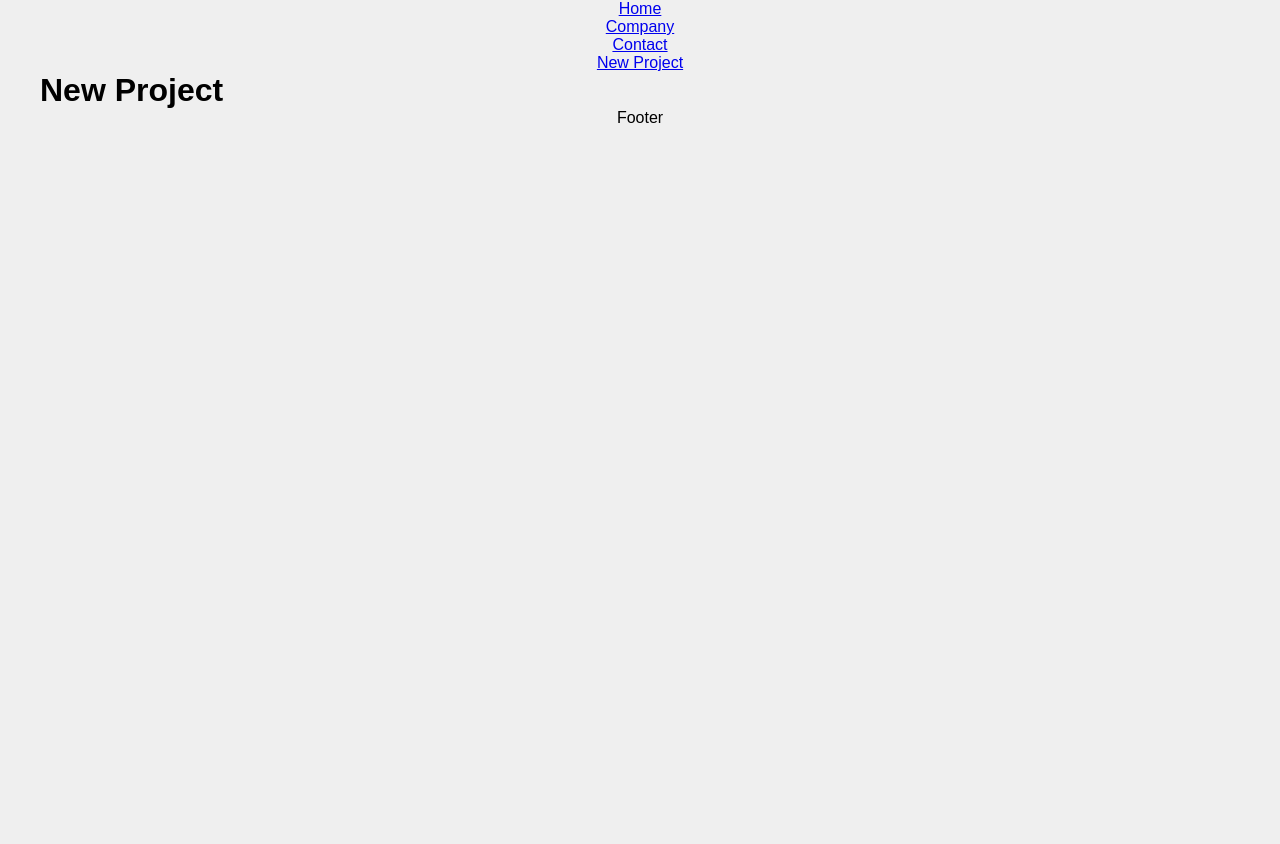
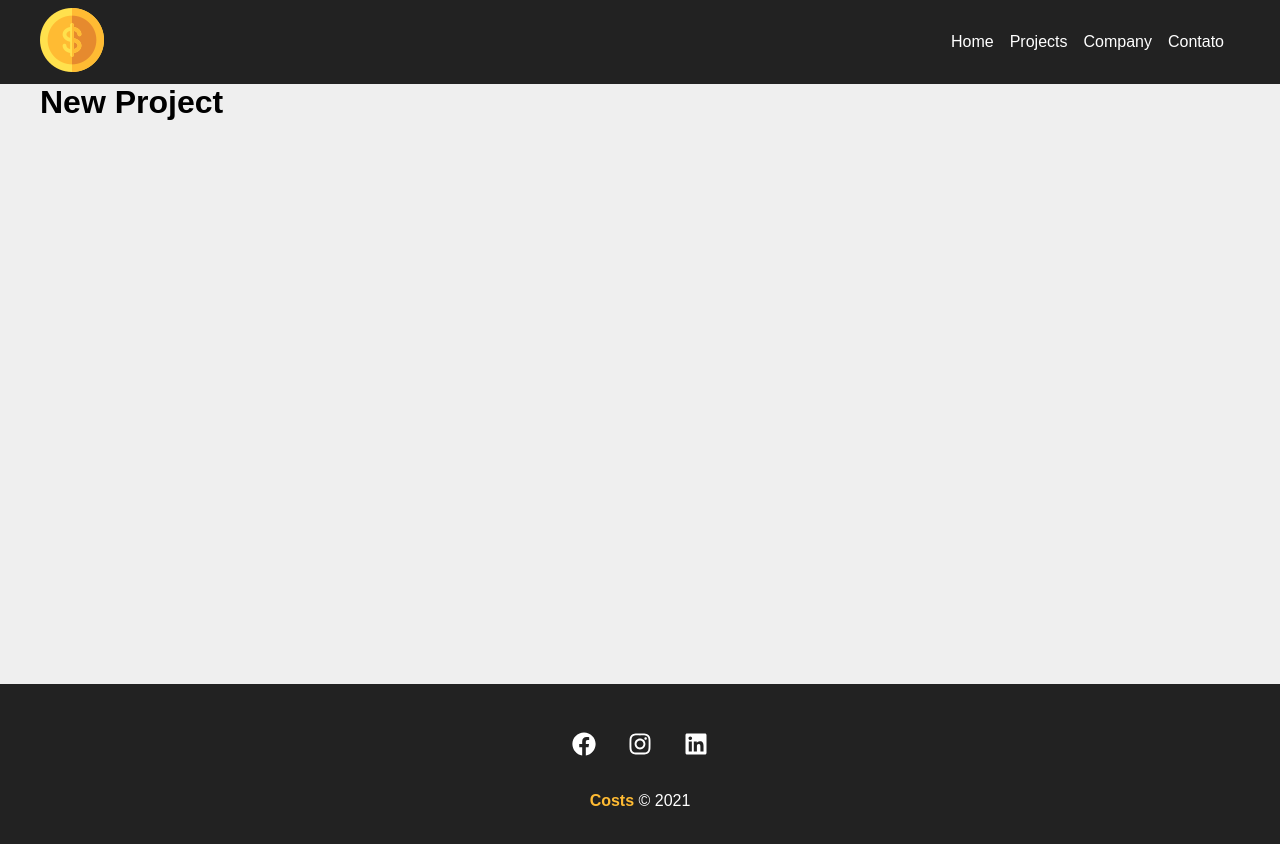
Before and after one commit to moraisale/costs, a React (Create React App) app: page /newproject in a window 1280 px wide. Shown: the top 844 px of the page. Before the commit the page ends 800 px from the top, so only its background shows below. Built offline with nearby package versions, Linux system fonts and the light colour scheme.

Commit message:
Atualizando

```diff
--- a/src/App.js
+++ b/src/App.js
@@ -5,23 +5,23 @@
 import Home from './pages/Home';
 import NewProject from './pages/NewProject';
 import Container from './components/layout/Container'
+import Navbar from './components/layout/Navbar'
+import Footer from './components/layout/Footer'
+import Projects from './pages/Projects';
 
 function App() {
   return (
-    <div className="App">
-      <Router>
-        <ul>
-          <li> <Link to="/">Home</Link> </li>
-          <li><Link to="/company">Company</Link></li>
-          <li><Link to="/contact">Contact</Link></li>
-          <li><Link to="/newproject">New Project</Link></li>
-        </ul>
+      <Router >
+        <Navbar/>
         <Switch>
           <Container customClass="min-height">
             <Route exact path="/">
-               <Home/>
+              <Home/>
             </Route>
-             <Route exact path="/company">
+            <Route exact path="/projects">
+              <Projects/>
+            </Route>
+            <Route exact path="/company">
               <Company/>
             </Route>
             <Route exact path="/contact">
@@ -31,12 +31,10 @@
               <NewProject/>
             </Route>
           </Container>
-
-      </Switch>
-      <p>Footer</p>
+        </Switch>
+        <Footer/>
       </Router>
 
-    </div>
   );
 }
 
--- a/src/components/layout/Container.module.css
+++ b/src/components/layout/Container.module.css
@@ -6,16 +6,15 @@
   flex-wrap: wrap;
 }
 
-.min-height {
-  min-height: 75%;
-}
-
 .start {
   justify-content: flex-start;
 }
 
 .column {
-  display: flex;
+  flex-direction: column;
   justify-content: flex-start;
-  flex-direction: column;
 }
+
+.min-height {
+  min-height: 75vh;
+}
--- /dev/null
+++ b/src/components/layout/Footer.js
@@ -0,0 +1,25 @@
+import {FaFacebook, FaLinkedin, FaInstagram} from 'react-icons/fa'
+import logo from '../../img/costs_logo.png'
+import styles from './Footer.module.css'
+
+
+function Footer () {
+  return (
+    <footer className={styles.footer}>
+        <ul className={styles.social_list}>
+          <li>
+            <FaFacebook/>
+          </li>
+          <li>
+            <FaInstagram/>
+          </li>
+          <li>
+            <FaLinkedin/>
+          </li>
+        </ul>
+        <p className={styles.copy_right}><span>Costs</span> &copy; 2021</p>
+      </footer>
+
+  )
+}
+export default Footer
--- /dev/null
+++ b/src/components/layout/Footer.module.css
@@ -0,0 +1,34 @@
+.footer {
+  background-color: #222;
+  color: #fff;
+  padding: 3em;
+  text-align: center;
+}
+
+.social_list {
+  display: flex;
+  justify-content: center;
+  list-style-type: none;
+}
+
+.social_list li {
+  margin: 0 1em;
+}
+
+.social_list li:hover {
+  color: #ffbb33;
+}
+
+.social_list svg {
+  font-size: 1.5em;
+  cursor: pointer;
+}
+
+.copy_right {
+  margin-top: 2em;
+}
+
+.copy_right span {
+  font-weight: bold;
+  color: #ffbb33;
+}
--- /dev/null
+++ b/src/components/layout/Navbar.js
@@ -0,0 +1,34 @@
+import {Link} from 'react-router-dom'
+import Container from './Container'
+import logo from '../../img/costs_logo.png'
+import styles from './Navbar.module.css'
+
+function Navbar () {
+  return (
+    <nav class={styles.navbar}>
+      <Container>
+        <Link to="/">
+          <img src={logo} alt="Costs" />
+        </Link>
+        <ul className={styles.list}>
+          <li className={styles.item}>
+            <Link to="/">Home</Link>
+          </li>
+          <li className={styles.item}>
+            <Link to="/projects">Projects</Link>
+          </li>
+          <li className={styles.item}>
+            <Link to="/company">Company</Link>
+          </li>
+          <li className={styles.item}>
+            <Link to="/contact">Contato</Link>
+          </li>
+        </ul>
+
+      </Container>
+      </nav>
+
+  )
+}
+
+export default Navbar
--- /dev/null
+++ b/src/components/layout/Navbar.module.css
@@ -0,0 +1,27 @@
+.navbar {
+  display: flex;
+  justify-content: space-between;
+  background-color: #222;
+  padding: 1vh;
+}
+
+.list {
+  display: flex;
+  list-style: none;
+  align-items: center;
+}
+
+.item {
+  margin-right: 1em;
+}
+
+.item a {
+  color: #fff;
+  text-decoration: none;
+}
+
+.item a:hover {
+  color: #fff;
+  text-decoration: none;
+  color: #ffbb33;
+}
--- /dev/null
+++ b/src/pages/Projects.js
@@ -0,0 +1,8 @@
+function Projects () {
+  return (
+    <div>
+      <h1>Projects</h1>
+    </div>
+  )
+}
+export default Projects
```
